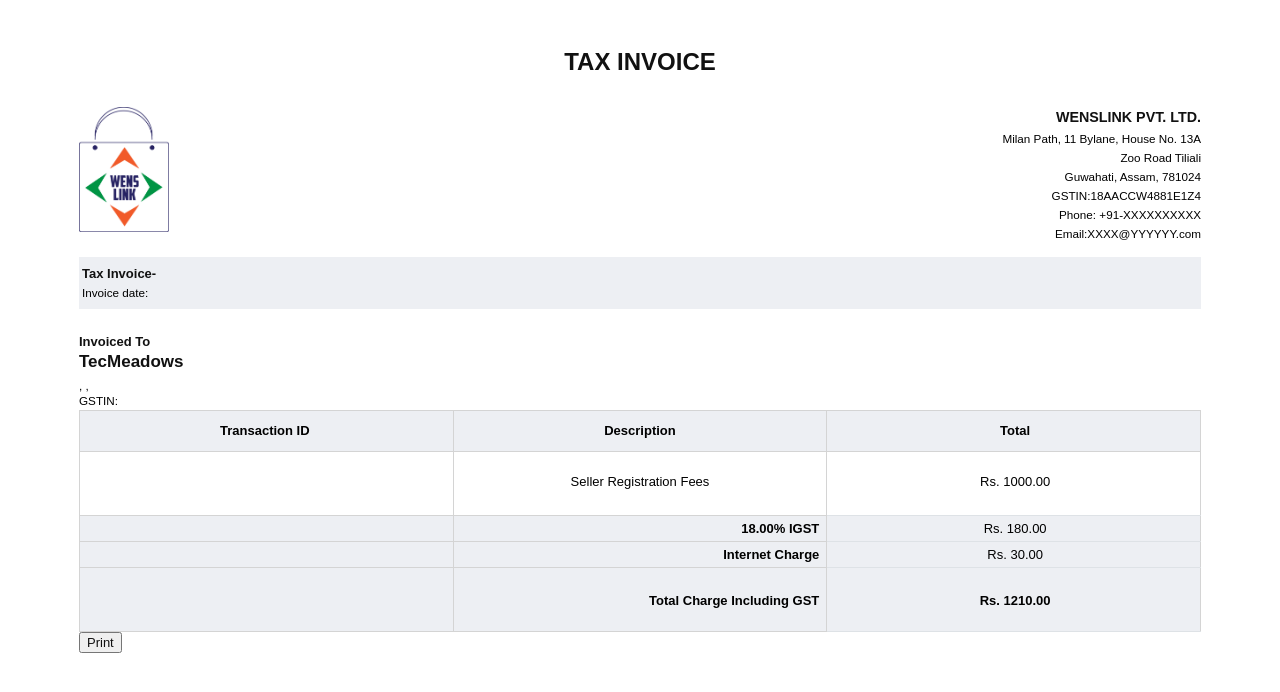
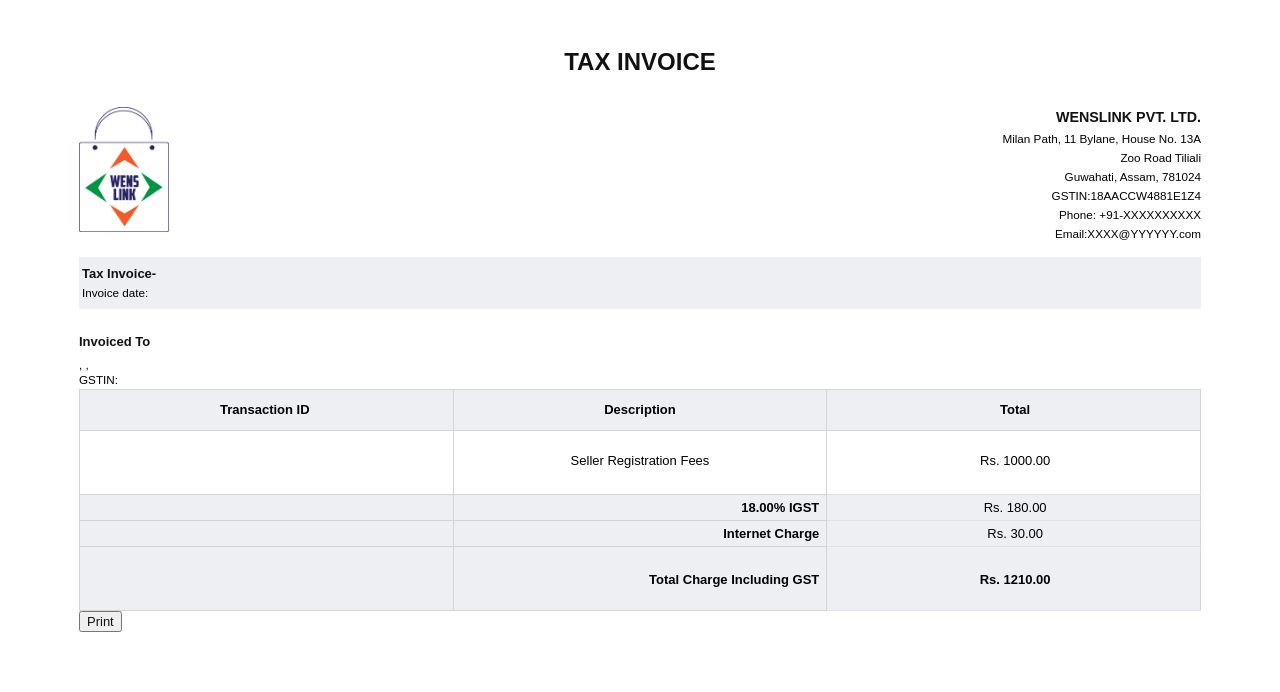
Before and after one commit to dhirusarania/WENS-Link-Seller-Registration, a Nuxt app: page /launch/success in a window 1280 px wide. Shown: the top 692 px of the page. Built offline with nearby package versions, Linux system fonts and the light colour scheme; no server answers; what vue-datetime would draw is missing.

Commit message:
Payment Fix

```diff
--- a/pages/launch/success.vue
+++ b/pages/launch/success.vue
@@ -34,7 +34,7 @@
     <div class="">
       <div class="bold-font">Invoiced To</div>
       <div class="">
-        <h4 class="margin-0 padding-0 bold-font">TecMeadows</h4>
+        <h4 class="margin-0 padding-0 bold-font">{{invoice.company_name}}</h4>
         <!-- <h6 class="margin-0">ATTN: WENS Link</h6> -->
         <p class="margin-0">{{invoice.address1}}</p>
         <p class="margin-0">{{invoice.address2}}</p>
```
